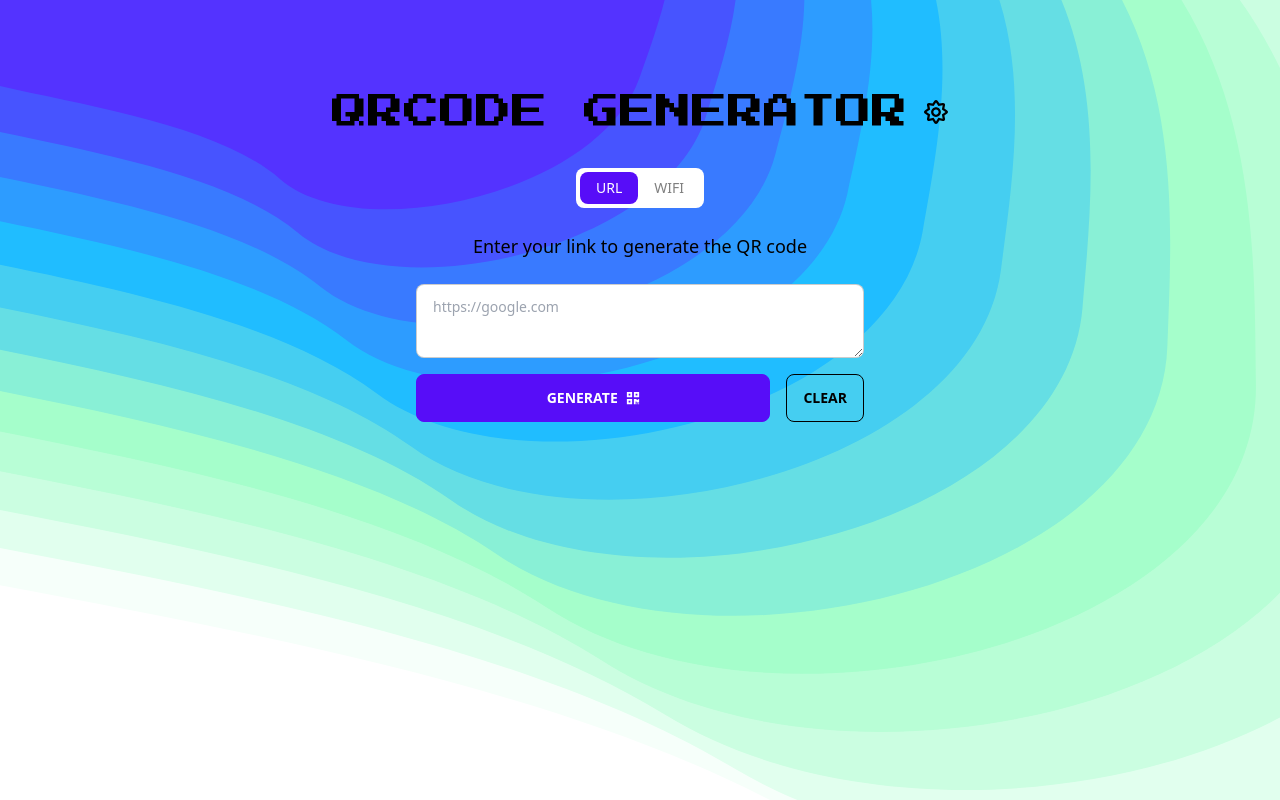
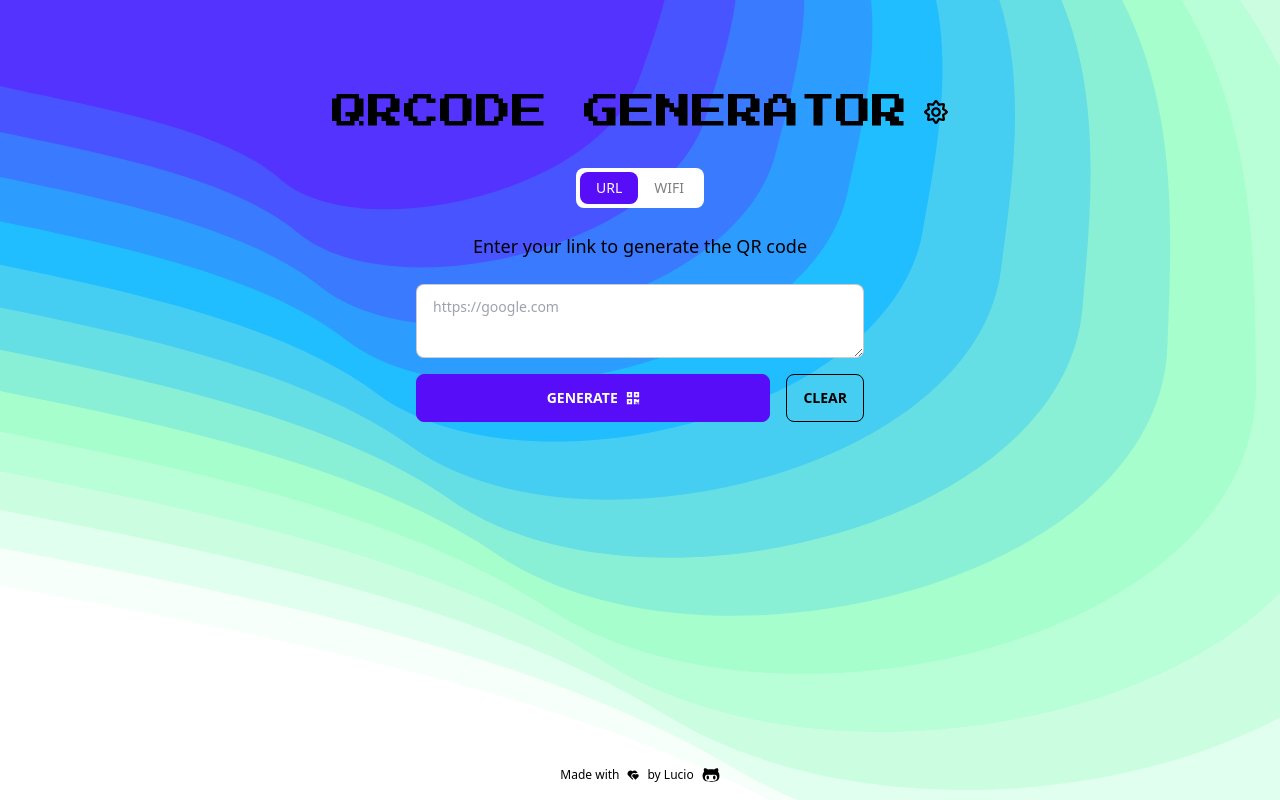
Before and after one commit to JCarlosLucio/qr-code-generator, a React (Vite) app: page / in a window 1280 px wide. Built offline with nearby package versions, Linux system fonts and the light colour scheme.

Commit message:
Add Footer component to App

```diff
--- a/src/App.tsx
+++ b/src/App.tsx
@@ -1,11 +1,15 @@
+import { Footer } from './Footer';
 import { Header } from './Header';
 import { QRCodeGenerator } from './QRCodeGenerator';
 
 const App = () => {
   return (
-    <div className="flex min-h-screen flex-col items-center bg-hero-pattern bg-cover antialiased transition-all dark:bg-dark-hero-pattern">
-      <Header />
-      <QRCodeGenerator />
+    <div className="flex min-h-screen flex-col items-center justify-between bg-hero-pattern bg-cover antialiased transition-all dark:bg-dark-hero-pattern">
+      <div className="flex flex-col items-center">
+        <Header />
+        <QRCodeGenerator />
+      </div>
+      <Footer />
     </div>
   );
 };
```
